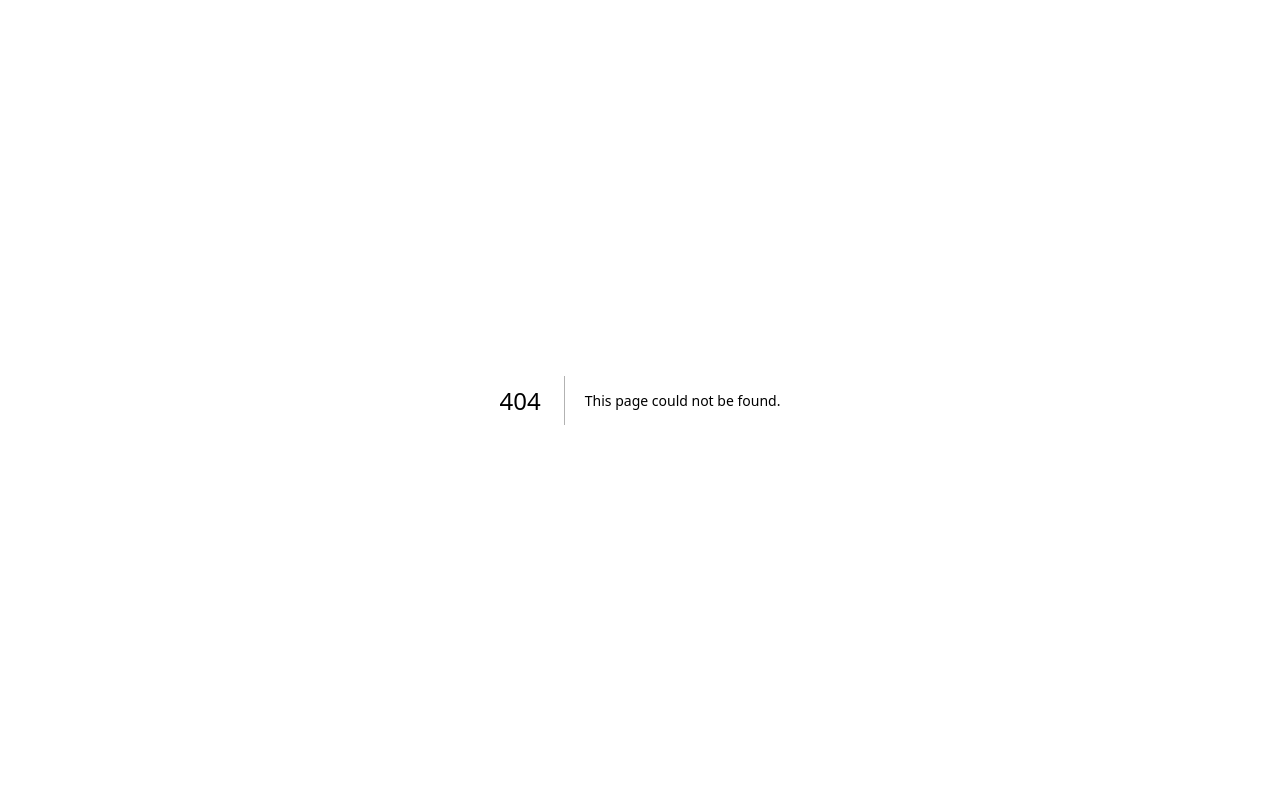
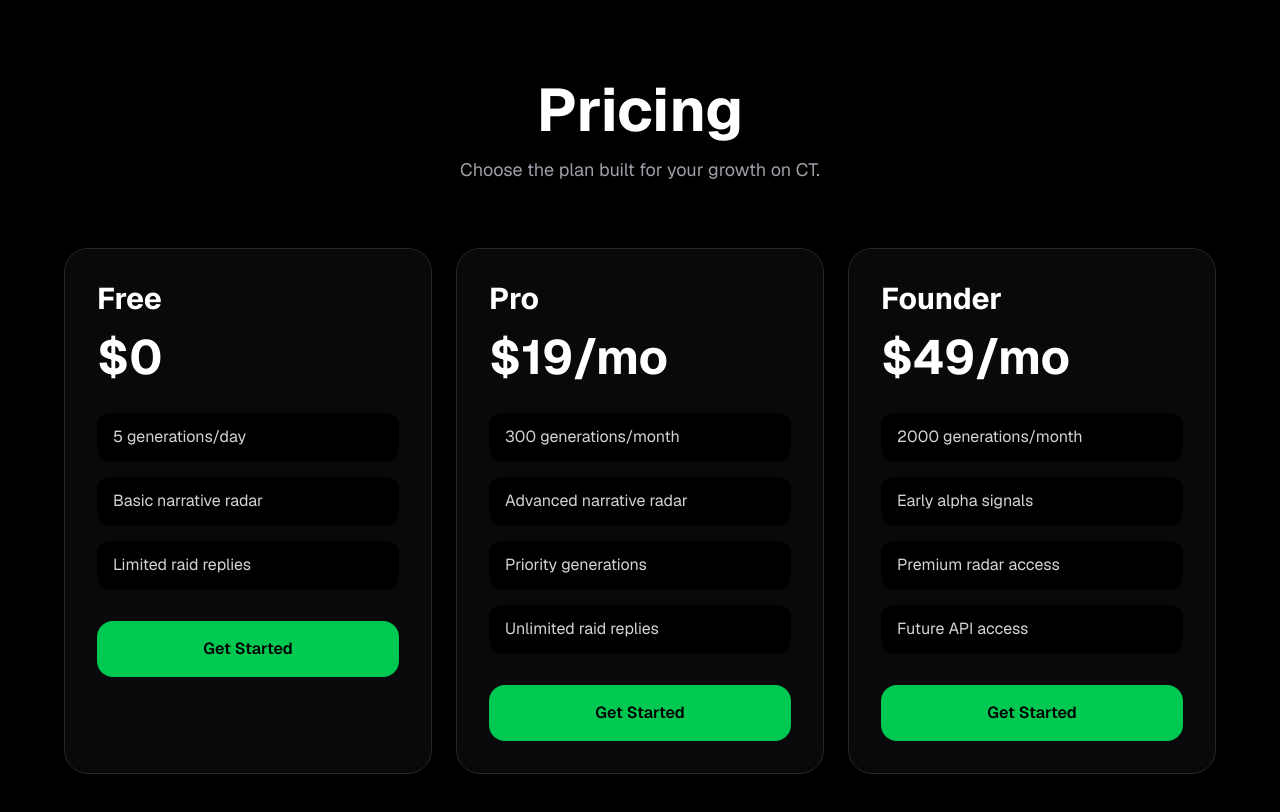
Before and after one commit to trexeum/solana-narrative-ai, a Next.js app: page /pricing in a window 1280 px wide. Before the commit this address had no page. Shown: the top 812 px of the page. Built offline with nearby package versions, Linux system fonts and the light colour scheme.

Commit message:
add pricing page

```diff
--- /dev/null
+++ b/app/pricing/page.tsx
@@ -0,0 +1,77 @@
+export default function PricingPage() {
+    const plans = [
+      {
+        name: "Free",
+        price: "$0",
+        features: [
+          "5 generations/day",
+          "Basic narrative radar",
+          "Limited raid replies",
+        ],
+      },
+      {
+        name: "Pro",
+        price: "$19/mo",
+        features: [
+          "300 generations/month",
+          "Advanced narrative radar",
+          "Priority generations",
+          "Unlimited raid replies",
+        ],
+      },
+      {
+        name: "Founder",
+        price: "$49/mo",
+        features: [
+          "2000 generations/month",
+          "Early alpha signals",
+          "Premium radar access",
+          "Future API access",
+        ],
+      },
+    ];
+
+    return (
+      <div className="min-h-screen bg-black px-8 py-20 text-white">
+        <div className="mx-auto max-w-6xl">
+          <div className="text-center">
+            <h1 className="text-6xl font-bold">Pricing</h1>
+
+            <p className="mt-4 text-zinc-400 text-lg">
+              Choose the plan built for your growth on CT.
+            </p>
+          </div>
+
+          <div className="mt-16 grid gap-6 md:grid-cols-3">
+            {plans.map((plan) => (
+              <div
+                key={plan.name}
+                className="rounded-3xl border border-zinc-800 bg-zinc-950 p-8"
+              >
+                <h2 className="text-3xl font-bold">{plan.name}</h2>
+
+                <div className="mt-4 text-5xl font-bold">
+                  {plan.price}
+                </div>
+
+                <div className="mt-8 space-y-4">
+                  {plan.features.map((feature) => (
+                    <div
+                      key={feature}
+                      className="rounded-xl bg-black px-4 py-3 text-zinc-300"
+                    >
+                      {feature}
+                    </div>
+                  ))}
+                </div>
+
+                <button className="mt-8 w-full rounded-2xl bg-green-500 px-5 py-4 font-semibold text-black">
+                  Get Started
+                </button>
+              </div>
+            ))}
+          </div>
+        </div>
+      </div>
+    );
+  }
```
